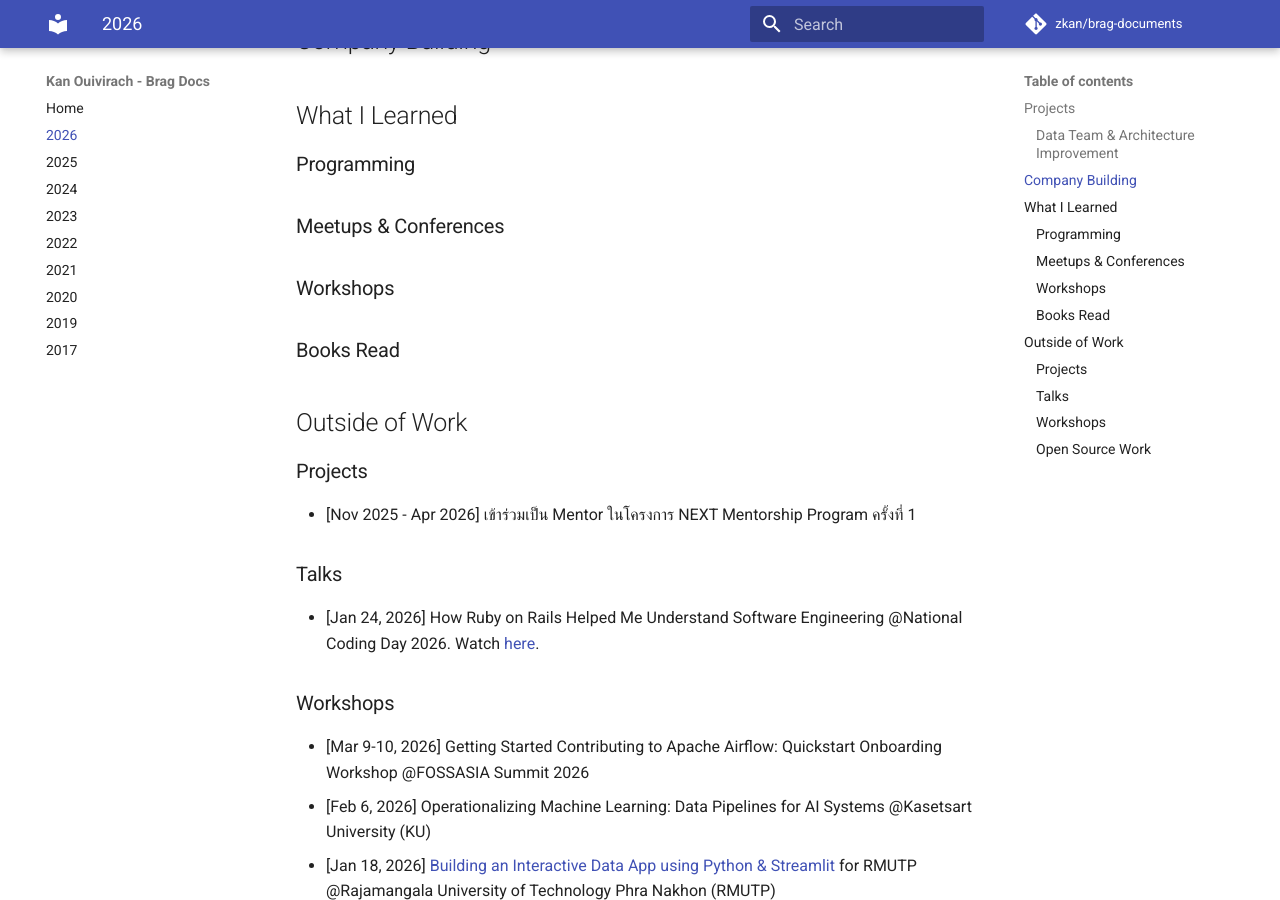
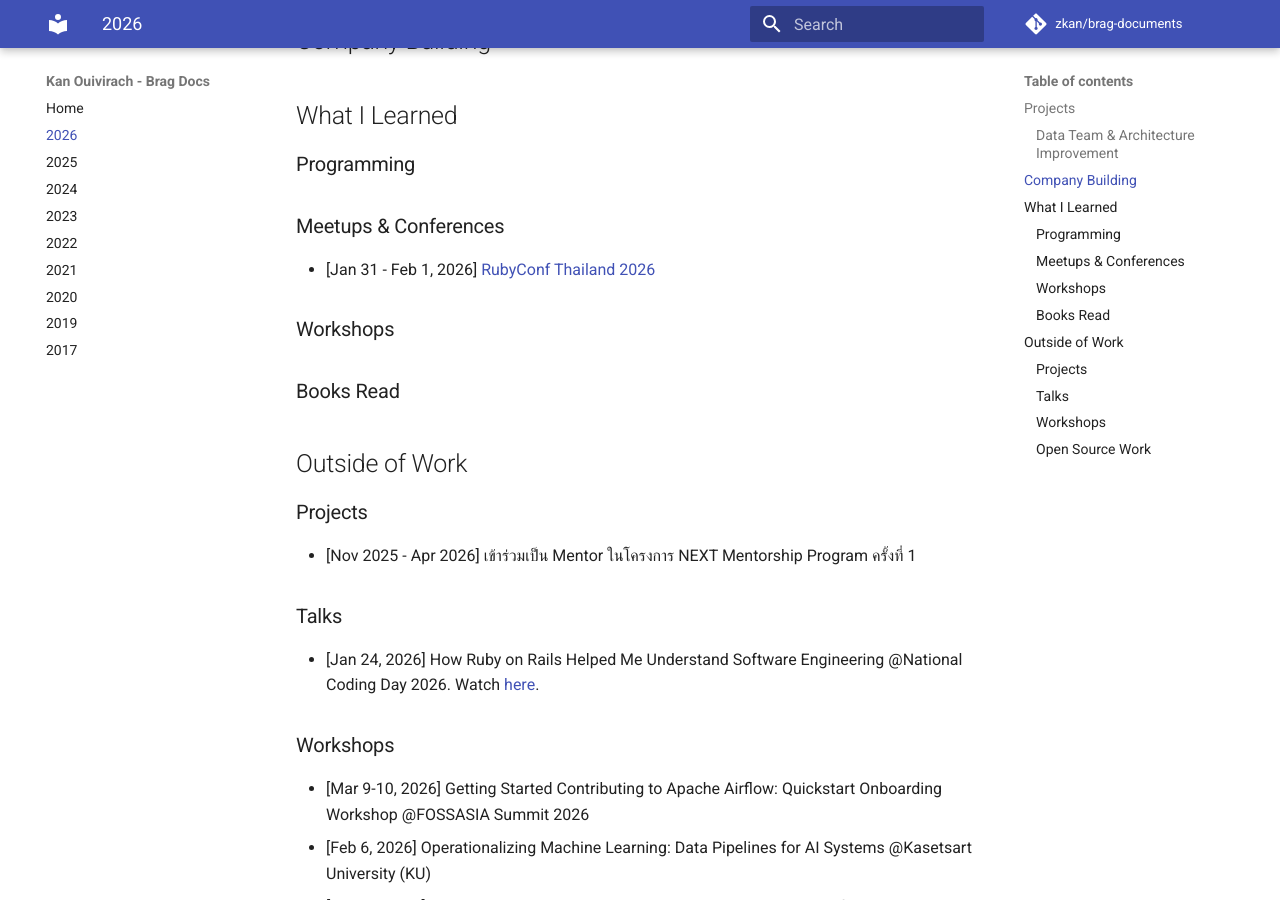
Before and after one commit to zkan/brag-documents, an MkDocs documentation site: the page built from docs/2026.md, in a window 1280 px wide and 900 px high, scrolled down 462 px. Built offline with MkDocs 1.6.1 and Material for MkDocs 9.7.7, drawn with Linux system fonts in a browser that asks for light colours; comment, search, counter and statistics services are not loaded.

Commit message:
Add rubyconfth

```diff
--- a/docs/2026.md
+++ b/docs/2026.md
@@ -18,6 +18,9 @@
 ### Programming
 
 ### Meetups & Conferences
+
+* [Jan 31 - Feb 1, 2026] [RubyConf Thailand
+2026](https://rubyconfth.com/){target=_blank}
 
 ### Workshops
 
```
